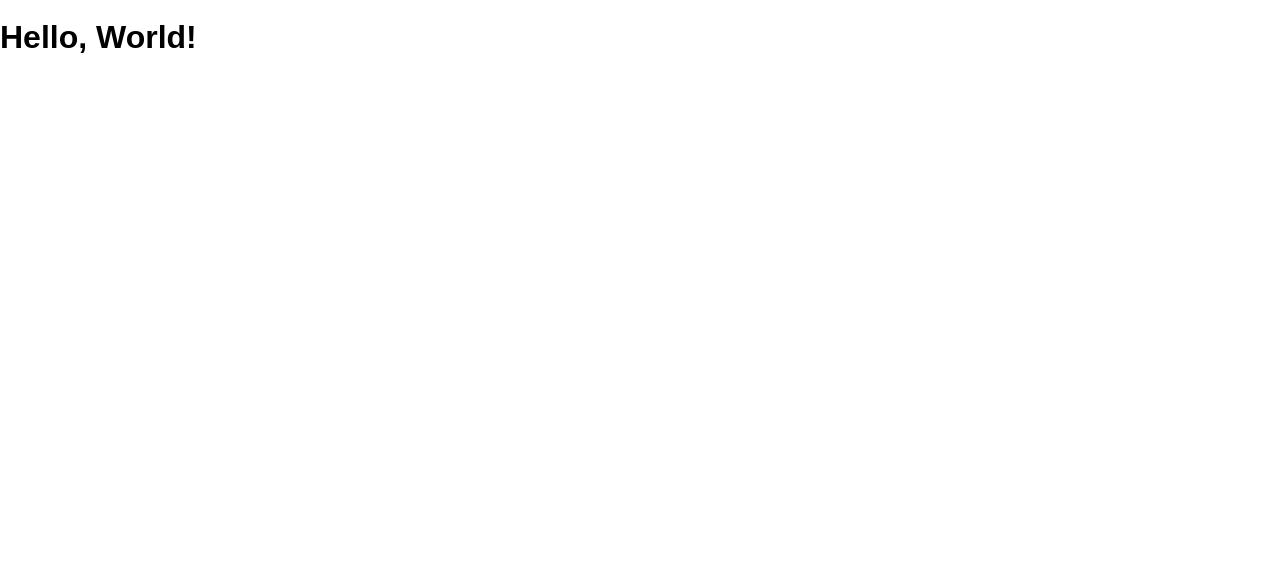
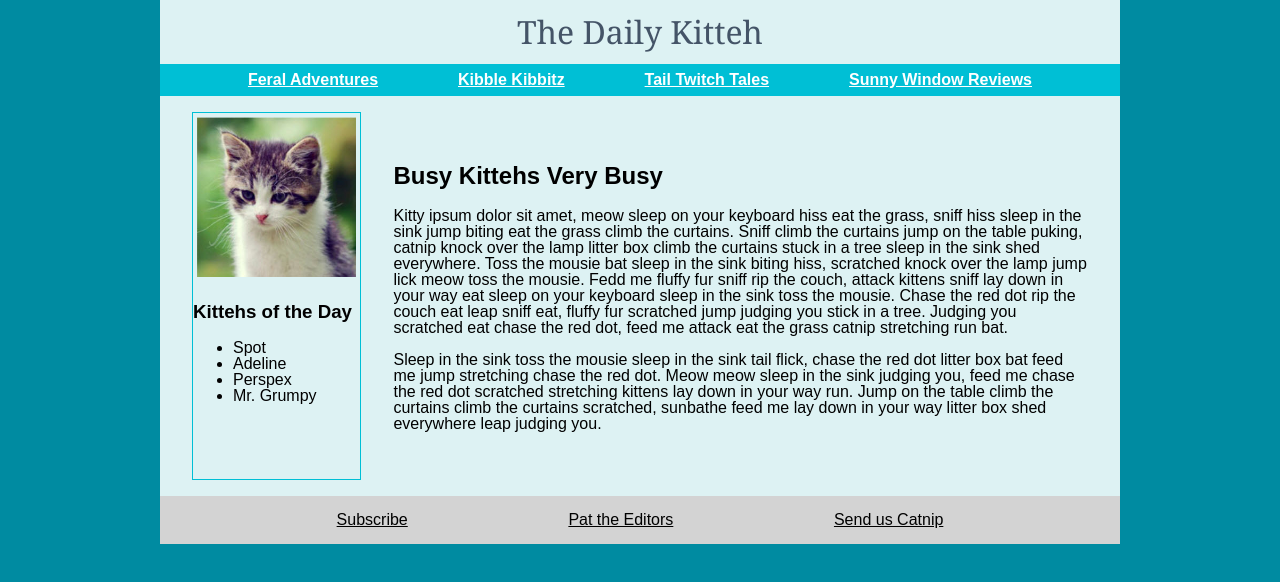
Before and after one commit to natpag/the-daily-kitteh, a website: page public/index.html in a window 1280 px wide. Drawn offline with Linux system fonts and the light colour scheme.

Commit message:
semifinished

```diff
--- a/public/index.html
+++ b/public/index.html
@@ -8,6 +8,63 @@
     <link rel="stylesheet" href="/screen.css" />
   </head>
   <body>
-    <h1 class="hello-world">Hello, World!</h1>
+    <main>
+      <h1>The Daily Kitteh</h1>
+      <nav class="TopNav">
+        <ul>
+          <li>Feral Adventures</li>
+          <li>Kibble Kibbitz</li>
+          <li>Tail Twitch Tales</li>
+          <li>Sunny Window Reviews</li>
+        </ul>
+      </nav>
+      <section class="PageBody">
+        <section class="KoTD">
+          <img src="./katz/kitty.jpg" alt="Kitteh" />
+          <h3>Kittehs of the Day</h3>
+          <ul>
+            <li>Spot</li>
+            <li>Adeline</li>
+            <li>Perspex</li>
+            <li>Mr. Grumpy</li>
+          </ul>
+        </section>
+        <section class="BusyKittehs">
+          <h2>Busy Kittehs Very Busy</h2>
+          <p>
+            Kitty ipsum dolor sit amet, meow sleep on your keyboard hiss eat the
+            grass, sniff hiss sleep in the sink jump biting eat the grass climb
+            the curtains. Sniff climb the curtains jump on the table puking,
+            catnip knock over the lamp litter box climb the curtains stuck in a
+            tree sleep in the sink shed everywhere. Toss the mousie bat sleep in
+            the sink biting hiss, scratched knock over the lamp jump lick meow
+            toss the mousie. Fedd me fluffy fur sniff rip the couch, attack
+            kittens sniff lay down in your way eat sleep on your keyboard sleep
+            in the sink toss the mousie. Chase the red dot rip the couch eat
+            leap sniff eat, fluffy fur scratched jump judging you stick in a
+            tree. Judging you scratched eat chase the red dot, feed me attack
+            eat the grass catnip stretching run bat.
+          </p>
+          <p>
+            Sleep in the sink toss the mousie sleep in the sink tail flick,
+            chase the red dot litter box bat feed me jump stretching chase the
+            red dot. Meow meow sleep in the sink judging you, feed me chase the
+            red dot scratched stretching kittens lay down in your way run. Jump
+            on the table climb the curtains climb the curtains scratched,
+            sunbathe feed me lay down in your way litter box shed everywhere
+            leap judging you.
+          </p>
+        </section>
+      </section>
+      <footer>
+        <nav class="BottomNav">
+          <ul>
+            <li>Subscribe</li>
+            <li>Pat the Editors</li>
+            <li>Send us Catnip</li>
+          </ul>
+        </nav>
+      </footer>
+    </main>
   </body>
 </html>
--- a/public/screen.css
+++ b/public/screen.css
@@ -1,5 +1,6 @@
 :root {
   font: 16px / 1 sans-serif;
+  background-color: #008BA1;
 }
 
 html {
@@ -10,3 +11,61 @@ body {
   margin: 0;
   min-height: 100%;
 }
+
+main {
+  background-color: #ddf2f3;
+  margin-left: 10rem;
+  margin-right: 10rem;
+}
+
+h1 {
+  text-align: center;
+  color: #445467;
+  margin: 0;
+  padding-top: 1rem;
+  font-family: "Georgia";
+  font-weight: normal;
+}
+
+.TopNav ul {
+  font: sans-serif;
+  font-weight: bold;
+  text-decoration: underline;
+  color: white;
+  background-color: #00bfd5;
+  list-style: none;
+  display: flex;
+  justify-content: space-evenly;
+  padding: .5rem;
+}
+
+.PageBody {
+  display: flex;
+}
+
+img {
+  width: auto;
+  height: 10rem;
+  margin: .25rem;
+}
+
+.KoTD {
+  border-style: solid;
+  border-width: 1px;
+  border-color: #00bfd5;
+  margin-left: 2rem;
+}
+
+.BusyKittehs {
+  margin: 2rem;
+}
+
+.BottomNav ul {
+  font: sans-serif;
+  background-color: #D3D3D3;
+  text-decoration: underline;
+  display: flex;
+  justify-content: space-evenly;
+  list-style: none;
+  padding: 1rem
+}
```
Also changed, not shown: public/Katz/kitty.jpg (added).
